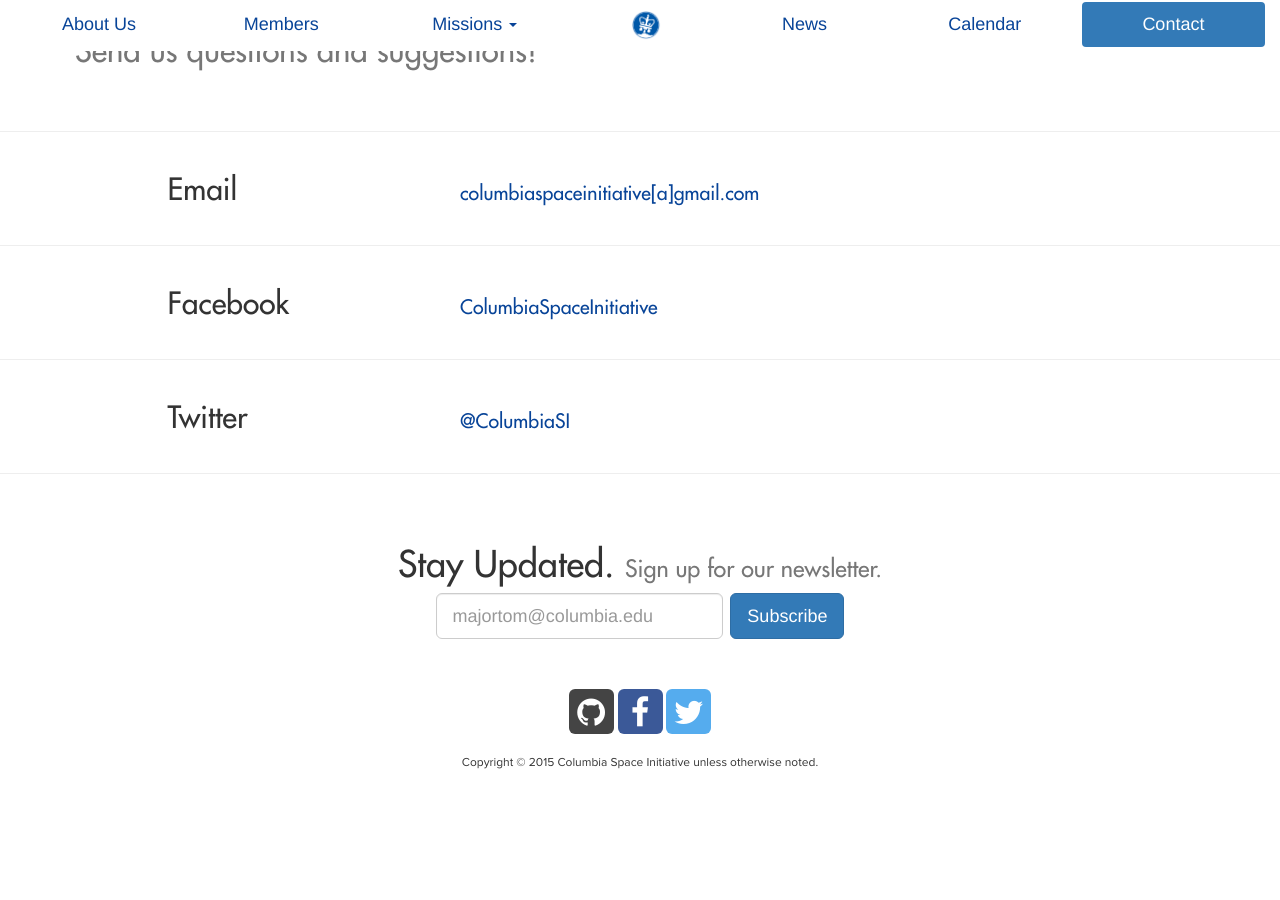
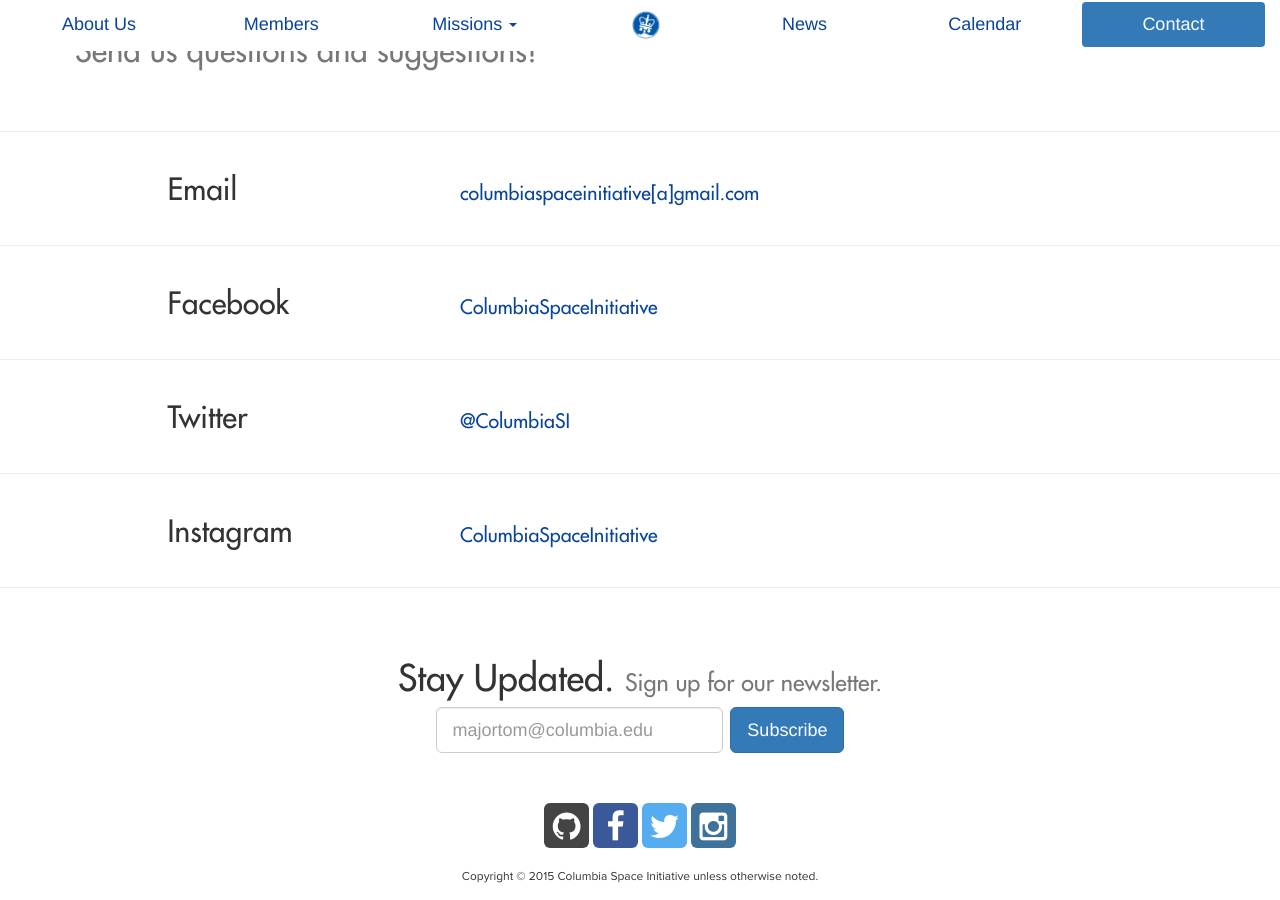
Before and after one commit to columbiaspace/columbiaspace.org, a Jekyll site: the page built from contact.html, in a window 1280 px wide and 900 px high, scrolled down 1005 px. Built offline with Jekyll 4.4.1, drawn with Linux system fonts in a browser that asks for light colours; nearby versions of some CDN libraries; Markdown is read by kramdown in place of the engine named in the settings; comment, search, counter and statistics services are not loaded; before the commit the page ends 1791 px from its top, so only the background shows below that.

Commit message:
Add Instagram to Site
Added Instagram to the footer and Contact Us page

```diff
--- a/_includes/footer.html
+++ b/_includes/footer.html
@@ -10,6 +10,9 @@
   			<a class="btn btn-social-icon btn-lg btn-twitter" href="https://twitter.com/columbiasi">
   				<span class="fa fa-twitter"></span>
   			</a>
+			<a class="btn btn-social-icon btn-lg btn-instagram" href="https://www.instagram.com/columbiaspaceinitiative/">
+  				<span class="fa fa-instagram"></span>
+  			</a>
 		</div>
 	</div>
   <p>Copyright © 2015 Columbia Space Initiative unless otherwise noted.</p>
--- a/contact.html
+++ b/contact.html
@@ -73,6 +73,23 @@
 
 <hr>
 
+<div class="contact-instagram">
+  <div class="container">
+    <div class="row">
+      <div class="col-md-1"></div>
+      <div class="col-md-3">
+	<h2>Instagram</h2>
+      </div>
+      <div class="col-md-7">
+	<h2> <small><a href="https://www.instagram.com/columbiaspaceinitiative/">ColumbiaSpaceInitiative</a></small></h2>
+      </div>
+      <div class="col-md-1"></div>
+    </div>
+  </div>
+</div>
+
+<hr>
+
 <!-- Mailchimp plugin here -->
 <div class="sign-up">
   <div class="container text-center">
```
